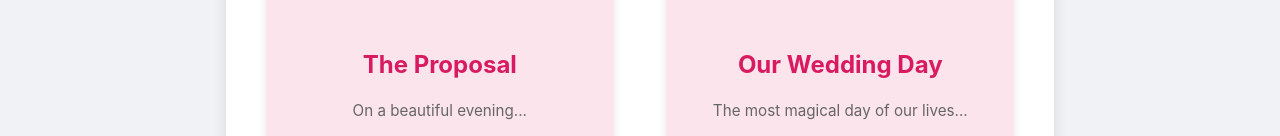
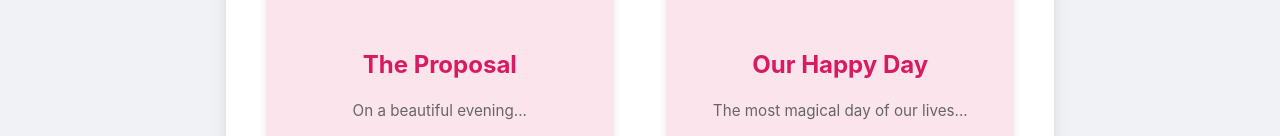
Before and after one commit to su-gith/mywebpage, a plain HTML site: page index.html in a window 1280 px wide. Shown: the part 1173-1309 px from the top of the page. Drawn offline with Linux system fonts and the light colour scheme.

Commit message:
change text

```diff
--- a/index.html
+++ b/index.html
@@ -32,7 +32,7 @@
     </div>
     <div class="milestone">
         <img src="images/2.jpg" alt="Wedding">
-        <h3>Our Wedding Day</h3>
+        <h3>Our Happy Day</h3>
         <p>The most magical day of our lives...</p>
     </div>
     </section>
```
